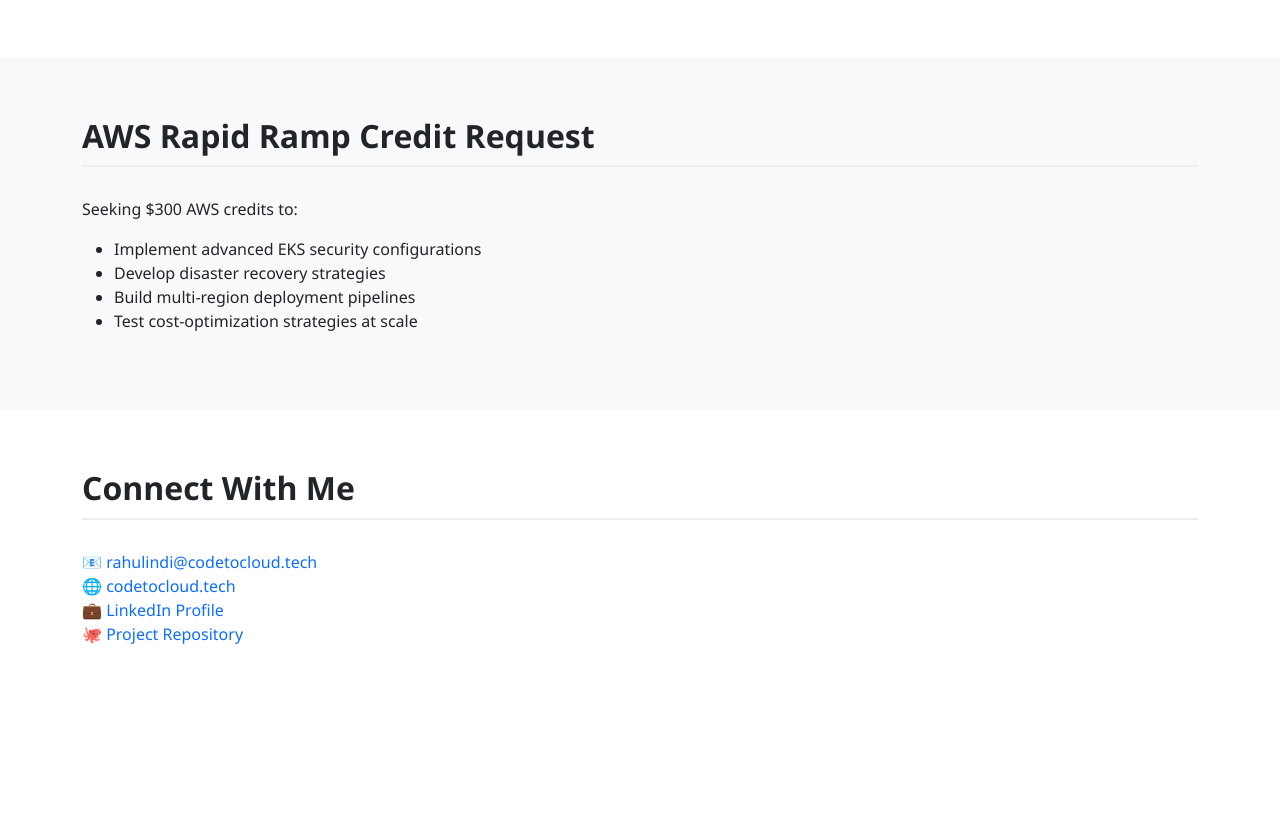
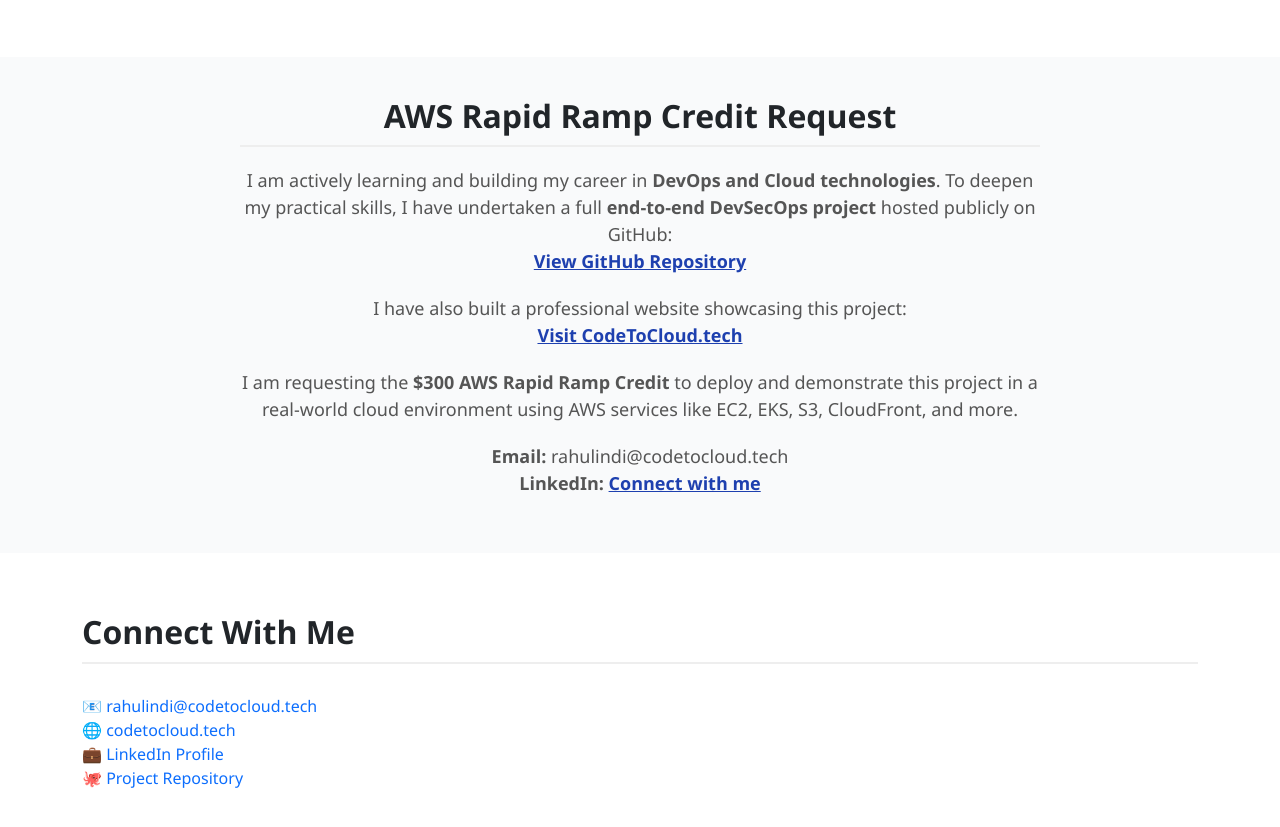
Before and after one commit to rahulindi/codetocloud.github.io, a plain HTML site: page index.html in a window 1280 px wide. Shown: the part 3090-3917 px from the top of the page. Before the commit the page ends 3812 px from the top, so only its background shows below. Drawn offline with nearby package versions, Linux system fonts and the light colour scheme.

Commit message:
Update index.html

```diff
--- a/index.html
+++ b/index.html
@@ -231,21 +231,43 @@
   </div>
 </section>
 
+  <!DOCTYPE html>
+<html lang="en">
+<head>
+  <!-- Existing head content remains unchanged -->
+</head>
+<body>
+
+  <!-- Existing sections (Hero, About, Project, Architecture, Tools) remain unchanged -->
+
   <!-- AWS Credit Section -->
-  <section id="aws-credit" class="bg-light" data-aos="fade-up">
-    <div class="container">
-      <h2>AWS Rapid Ramp Credit Request</h2>
-      <p>
-        Seeking $300 AWS credits to:
+  <section id="aws-credit-request" style="padding: 40px; background-color: #f9fafb;">
+    <div style="max-width: 800px; margin: auto; text-align: center;">
+      <h2 style="font-size: 32px; margin-bottom: 20px; font-weight: bold;">AWS Rapid Ramp Credit Request</h2>
+      <p style="font-size: 18px; color: #555;">
+        I am actively learning and building my career in <strong>DevOps and Cloud technologies</strong>.
+        To deepen my practical skills, I have undertaken a full <strong>end-to-end DevSecOps project</strong> hosted publicly on GitHub:
+        <br><a href="https://github.com/rahulindi/End-to-End-Kubernetes-Three-Tier-DevSecOps-Project" target="_blank" style="color: #1e40af; font-weight: bold;">View GitHub Repository</a>
       </p>
-      <ul>
-        <li>Implement advanced EKS security configurations</li>
-        <li>Develop disaster recovery strategies</li>
-        <li>Build multi-region deployment pipelines</li>
-        <li>Test cost-optimization strategies at scale</li>
-      </ul>
+      <p style="font-size: 18px; color: #555; margin-top: 20px;">
+        I have also built a professional website showcasing this project:
+        <br><a href="https://codetocloud.tech/" target="_blank" style="color: #1e40af; font-weight: bold;">Visit CodeToCloud.tech</a>
+      </p>
+      <p style="font-size: 18px; color: #555; margin-top: 20px;">
+        I am requesting the <strong>$300 AWS Rapid Ramp Credit</strong> to deploy and demonstrate this project in a real-world cloud environment using AWS services like EC2, EKS, S3, CloudFront, and more.
+      </p>
+      <p style="font-size: 18px; color: #555; margin-top: 20px;">
+        <strong>Email:</strong> rahulindi@codetocloud.tech <br>
+        <strong>LinkedIn:</strong> <a href="https://www.linkedin.com/in/rahul-indi-b1932375/" target="_blank" style="color: #1e40af; font-weight: bold;">Connect with me</a>
+      </p>
     </div>
   </section>
+
+  <!-- Existing Contact Section remains unchanged -->
+
+  <!-- Scripts section remains unchanged -->
+</body>
+</html>
 
   <!-- Contact Section -->
   <section id="contact" data-aos="fade-up">
```
